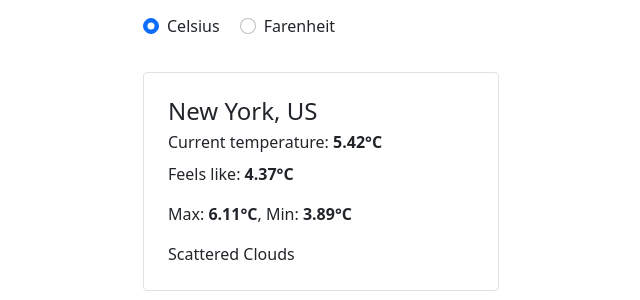
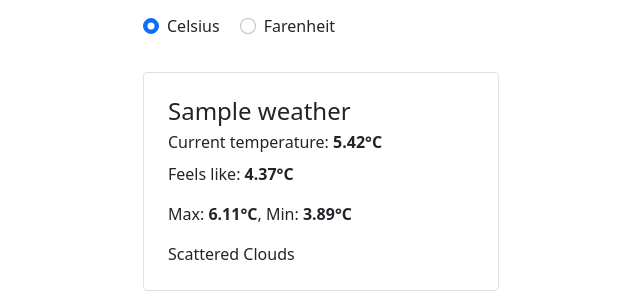
Before and after one commit to Defalt42/Weather-App, a Flask app: template templates/index.html in a window 1280 px wide. Shown: the part 324-624 px from the top of the page, without its empty margins (319-959 px from the left). Run offline with Flask 2, Linux system fonts and the light colour scheme; the template is opened without the code that fills it: most values are stand-ins (such as "Sample title", 1, 10 or a date in 2020).

Commit message:
Add weather api function

```diff
--- a/app.py
+++ b/app.py
@@ -1,10 +1,23 @@
-from flask import Flask, render_template
+from flask import Flask, render_template, request, redirect, url_for
+
+import requests
 
 
 app = Flask(__name__)
 
-@app.route('/')
+def get_weather_data_by_city(city):
+    url = "https://api.openweathermap.org/data/2.5/weather?q={}&appid=102bac7e0c03b99c4025a5fd59aca168".format(city)
+    r = requests.get(url)
+
+    return r.json()
+
+print (get_weather_data_by_city("Austin"))
+
+@app.route('/', methods=["GET", "POST"])
 def index():
+    if request.method == "POST":
+        city = request.form['city']
+        return redirect(url_for("index", weather_data = get_weather_data_by_city(city)))
     return render_template("index.html")
 
 if __name__ == '__main__':
--- a/templates/index.html
+++ b/templates/index.html
@@ -11,7 +11,7 @@
           <h3 class="mb-4 pb-2 fw-normal">Check the weather forecast</h3>
 
           <div class="input-group rounded mb-3">
-            <input type="search" class="form-control rounded" placeholder="City" aria-label="Search"
+            <input name="city" id="city" type="search" class="form-control rounded" placeholder="City" aria-label="Search"
               aria-describedby="search-addon" />
             <a href="#!" type="button" class="btn btn-primary">
               <span id="search-addon">
@@ -48,7 +48,7 @@
           <div class="card shadow-0 border">
             <div class="card-body p-4">
 
-              <h4 class="mb-1 sfw-normal">New York, US</h4>
+              <h4 class="mb-1 sfw-normal">{{ weather_data.name }}</h4>
               <p class="mb-2">Current temperature: <strong>5.42°C</strong></p>
               <p>Feels like: <strong>4.37°C</strong></p>
               <p>Max: <strong>6.11°C</strong>, Min: <strong>3.89°C</strong></p>
```
